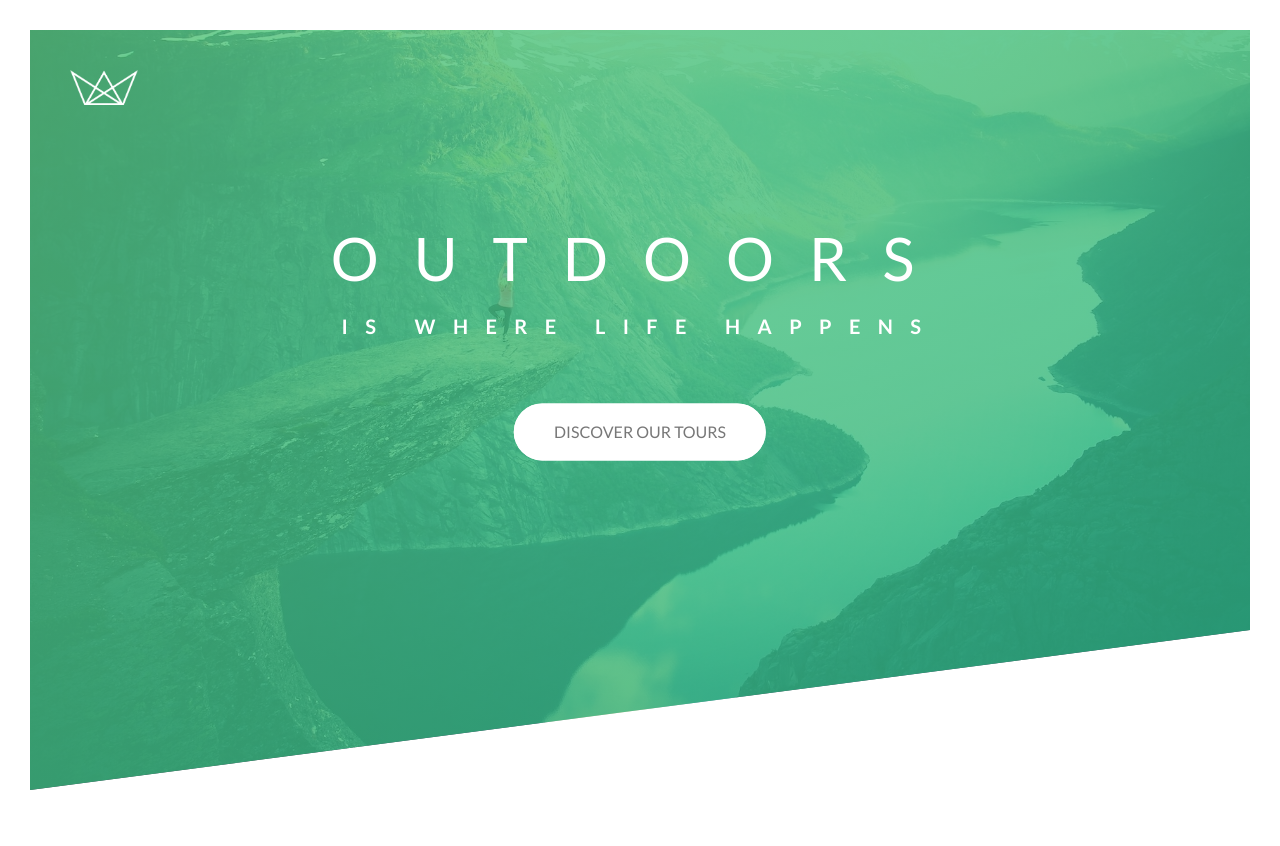
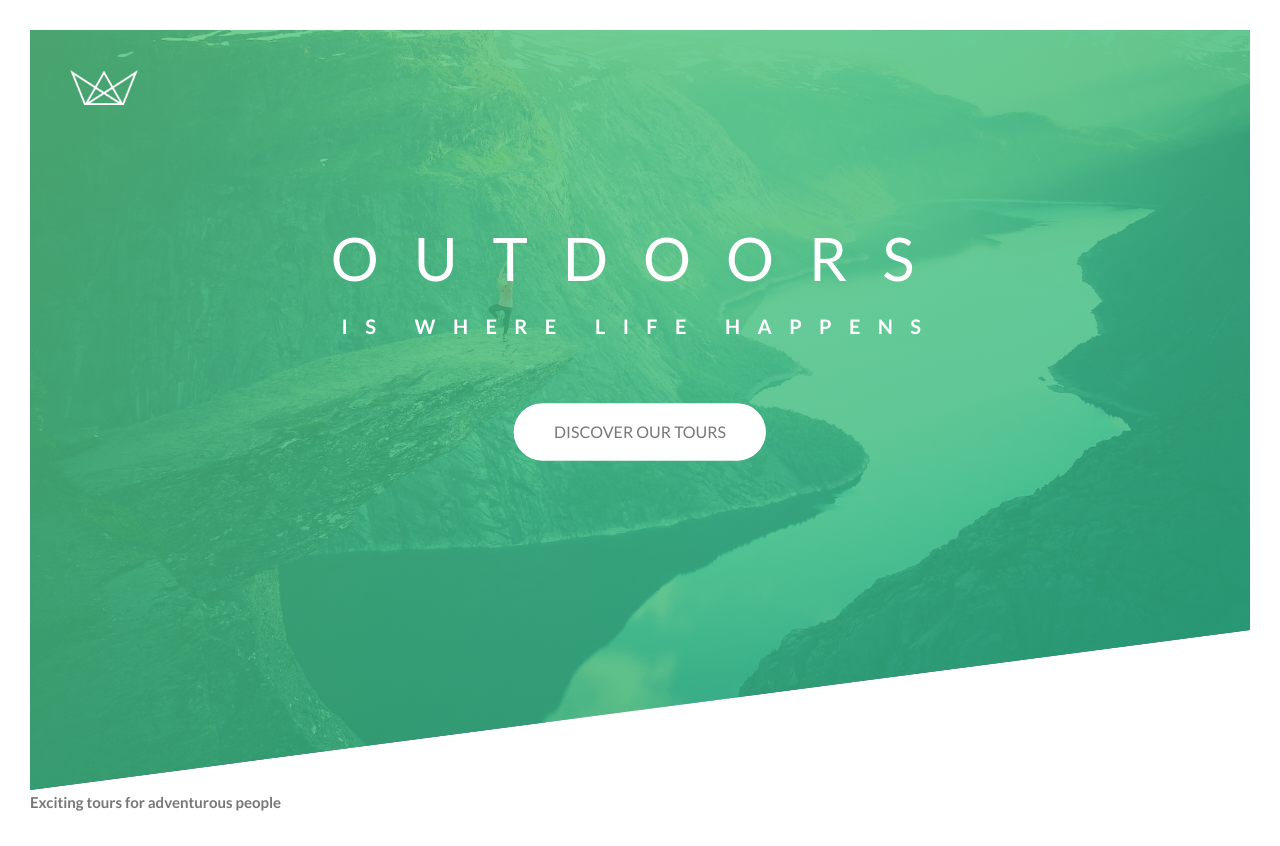
Before and after one commit to abassGarane/Natourss, a Vue app: page / in a window 1280 px wide. Before the commit the page ends 820 px from the top, so only its background shows below. Built offline with nearby package versions, Linux system fonts and the light colour scheme.

Commit message:
started on the about section

```diff
--- /dev/null
+++ b/src/components/About.vue
@@ -0,0 +1,15 @@
+<script>
+	export default {
+		name: 'About',
+	};
+</script>
+
+<template>
+	<section class="about">
+		<h2 class="heading-secondary">Exciting tours for adventurous people</h2>
+	</section>
+</template>
+
+<style lang="scss">
+	@use '../scss/components/about';
+</style>
--- a/src/pages/Home.vue
+++ b/src/pages/Home.vue
@@ -1,16 +1,21 @@
 <script>
 	import Header from '../components/Header.vue';
+	import About from '../components/About.vue';
 
 	export default {
 		name: 'Home',
 		components: {
 			Header,
+			About,
 		},
 	};
 </script>
 
 <template>
 	<Header />
+	<main>
+		<About />
+	</main>
 </template>
 
 <style lang="scss">
```
Also changed, not shown: src/scss/components/_about.scss (added).
